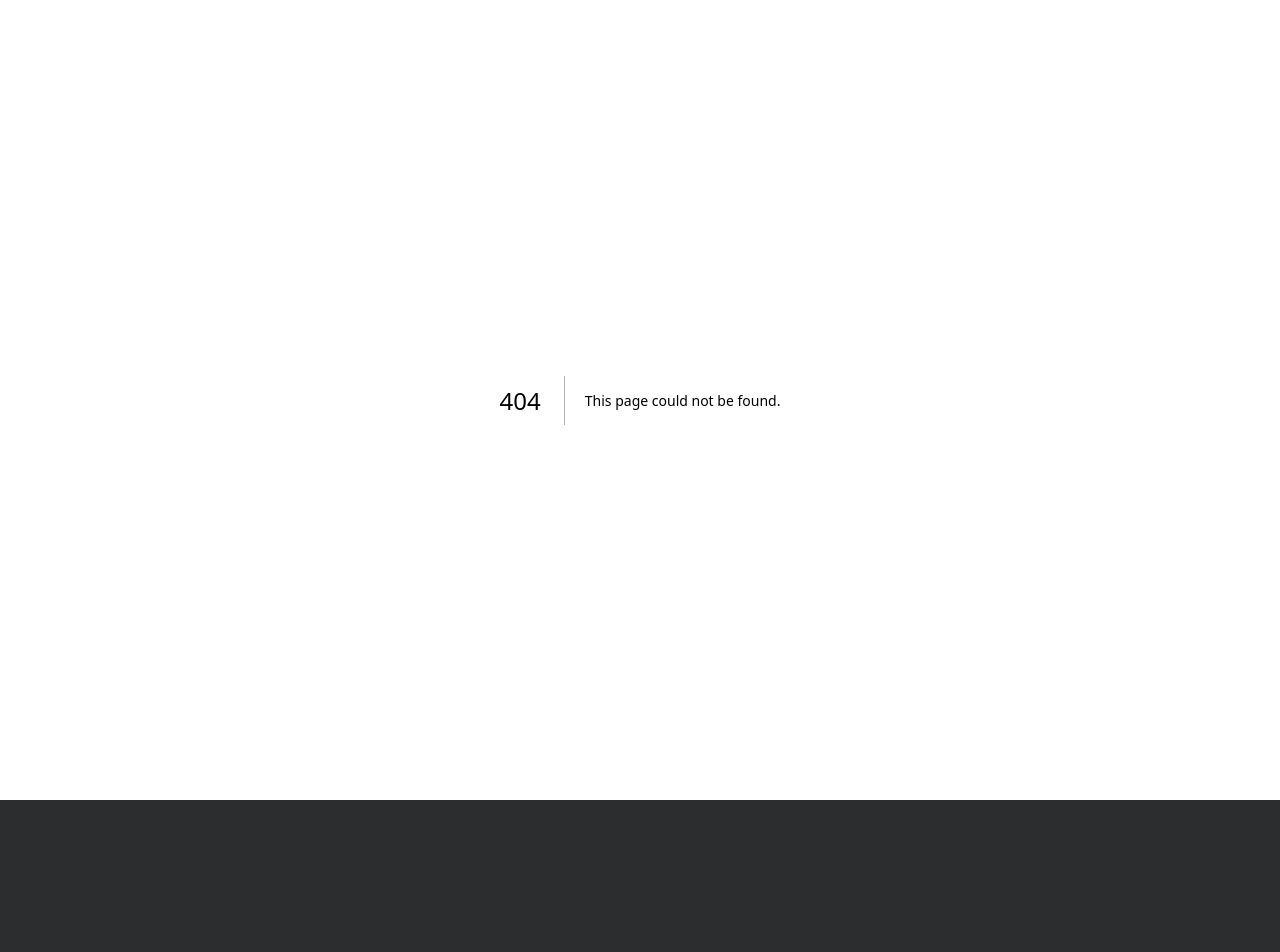
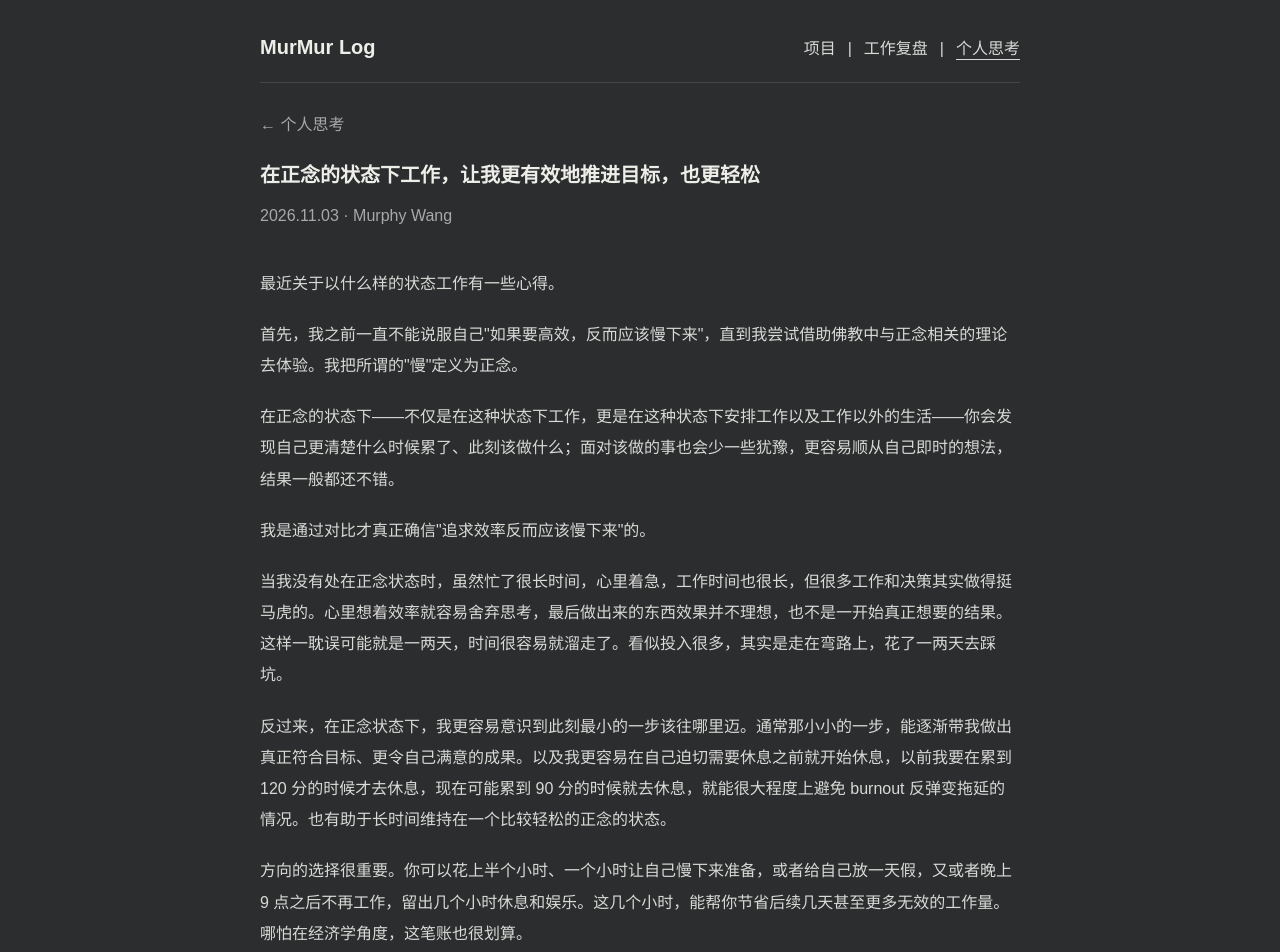
Before and after one commit to murmurwang/murmur-log, a Next.js app: page /posts/working-mindfully in a window 1280 px wide. Before the commit this address had no page. Shown: the top 952 px of the page. Before the commit the page ends 800 px from the top, so only its background shows below. Built offline with nearby package versions, Linux system fonts and the light colour scheme.

Commit message:
Publish personal reflection on working mindfully

```diff
--- a/app/components/Sections.tsx
+++ b/app/components/Sections.tsx
@@ -16,7 +16,7 @@ export const arcfoldArticles: Article[] = [{
 export const sections: Section[] = [
   { id: "projects", title: "项目", kind: "projects", items: [{ title: "Arcfold", href: "/projects/arcfold/" }] },
   { id: "reviews", title: "工作复盘", kind: "articles", items: [{ title: "研究方法的不断细化让我偏离了最初的研究目标", href: "/posts/work-review-1102/", date: "2026-11-02" }] },
-  { id: "thoughts", title: "个人思考", kind: "articles", items: [{ title: "用语音输入写工作复盘有助于回归整体目标", href: "/posts/finding-direction-through-writing/", date: "2026-11-02" }] },
+  { id: "thoughts", title: "个人思考", kind: "articles", items: [{ title: "在正念的状态下工作，让我更有效地推进目标，也更轻松", href: "/posts/working-mindfully/", date: "2026-11-03" }, { title: "用语音输入写工作复盘有助于回归整体目标", href: "/posts/finding-direction-through-writing/", date: "2026-11-02" }] },
 ];
 
 export function ArticleItems({ items }: { items: Article[] }) {
--- /dev/null
+++ b/app/posts/working-mindfully/page.tsx
@@ -0,0 +1,42 @@
+import type { Metadata } from "next";
+import Link from "next/link";
+import { PageShell } from "../../components/SiteChrome";
+
+const title = "在正念的状态下工作，让我更有效地推进目标，也更轻松";
+const description = "最近关于以什么样的状态工作有一些心得。";
+const url = "https://murmurlog.com/posts/working-mindfully/";
+
+export const metadata: Metadata = {
+  title: `${title} · MurMur Log`,
+  description,
+  alternates: { canonical: url },
+  openGraph: { title, description, url, type: "article", publishedTime: "2026-11-03T08:19:47Z", authors: ["Murphy Wang"] },
+};
+
+export default function WorkingMindfully() {
+  return (
+    <PageShell section="thoughts">
+      <article className="post shell">
+        <header className="post-header">
+          <Link className="breadcrumb" href="/thoughts/">← 个人思考</Link>
+          <h1>{title}</h1>
+          <p className="post-meta"><time dateTime="2026-11-03">2026.11.03</time> · Murphy Wang</p>
+        </header>
+        <div className="post-body">
+          <p>最近关于以什么样的状态工作有一些心得。</p>
+          <p>首先，我之前一直不能说服自己&quot;如果要高效，反而应该慢下来&quot;，直到我尝试借助佛教中与正念相关的理论去体验。我把所谓的&quot;慢&quot;定义为正念。</p>
+          <p>在正念的状态下——不仅是在这种状态下工作，更是在这种状态下安排工作以及工作以外的生活——你会发现自己更清楚什么时候累了、此刻该做什么；面对该做的事也会少一些犹豫，更容易顺从自己即时的想法，结果一般都还不错。</p>
+          <p>我是通过对比才真正确信&quot;追求效率反而应该慢下来&quot;的。</p>
+          <p>当我没有处在正念状态时，虽然忙了很长时间，心里着急，工作时间也很长，但很多工作和决策其实做得挺马虎的。心里想着效率就容易舍弃思考，最后做出来的东西效果并不理想，也不是一开始真正想要的结果。这样一耽误可能就是一两天，时间很容易就溜走了。看似投入很多，其实是走在弯路上，花了一两天去踩坑。</p>
+          <p>反过来，在正念状态下，我更容易意识到此刻最小的一步该往哪里迈。通常那小小的一步，能逐渐带我做出真正符合目标、更令自己满意的成果。以及我更容易在自己迫切需要休息之前就开始休息，以前我要在累到 120 分的时候才去休息，现在可能累到 90 分的时候就去休息，就能很大程度上避免 burnout 反弹变拖延的情况。也有助于长时间维持在一个比较轻松的正念的状态。</p>
+          <p>方向的选择很重要。你可以花上半个小时、一个小时让自己慢下来准备，或者给自己放一天假，又或者晚上 9 点之后不再工作，留出几个小时休息和娱乐。这几个小时，能帮你节省后续几天甚至更多无效的工作量。哪怕在经济学角度，这笔账也很划算。</p>
+          <p>在非经济学的角度收获更多。我更容易享受自己在做事情，而不是原本喜欢的事情，做着做着就变成了强迫、变成了一定要做到足够好。身心也长期处在一个相对放松、愉悦的状态，比较舒服。焦虑也不太容易发作。对身边人的态度也更加友善，容易创造出愉快的相处氛围。</p>
+          <p>在正念的状态下工作，不仅有利于在工作目标上有效推进、避免无效的努力，也有利于维持这种状态本身。</p>
+          <p>首先是 90 分钟就休息的原则。其次，你的大脑对于当前的任务是否倦怠、另一件任务是否吸引你，是有很敏锐的感受的。这种感受非常细微，需要你仔细去体会，才能捕捉到这些信号。而通常正是这些信号，能让你真正享受自己在做的事情。因为只有你自己的身体和大自然知道它此刻想做什么，它就像一个孩子一样，对于自己喜欢做的事，如果给他自由的空间，他通常能做得很好。</p>
+          <p>在轻微察觉到大脑对当前任务产生厌倦时，即使主观上还想把事情做完，但在正念的状态下，我也比较容易听从它的意见，转而去做另一个并行的任务。你会发现，这个时候身体和大自然不太容易产生抗拒，反而能在任务切换的过程中对各项事务都保持专注，也能延长整体的高效工作状态。</p>
+          <p>其实当大脑感到倦怠时，如果你忽略了这个信号，硬靠主观意愿强撑着想把它做完做好，大脑确实可以服从，但长期来看，对热情和状态都会是一种损耗。</p>
+        </div>
+      </article>
+    </PageShell>
+  );
+}
```
Also changed, not shown: 1 other file (tests, documents, lock files or other folders).
